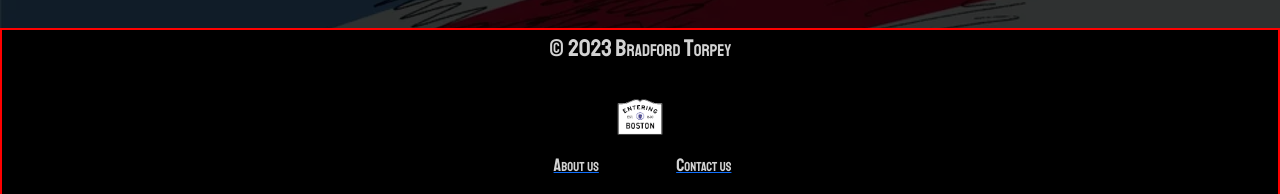
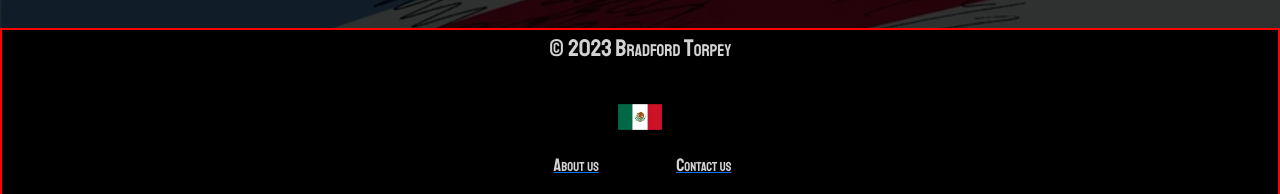
Before and after one commit to biffmalibu/MXSite, a plain HTML site: page background.html in a window 1280 px wide. Shown: the part 5258-5452 px from the top of the page. Drawn offline with nearby package versions, Linux system fonts and the light colour scheme; some packages are replaced by stand-ins of ours; a script that the page names is missing.

Commit message:
Update footer image

```diff
--- a/background.html
+++ b/background.html
@@ -162,7 +162,7 @@ The Prudential Center, a premier shopping destination in the Northeast, boasts m
 	 <!-- Footer -->
 	<footer>
 		<p>&copy; <span id="copyright"></span> Bradford Torpey</p>
-		<img class="footer-img" src="images/3dgifmaker76040.gif">
+		<img class="footer-img" src="images/flaggif.gif">
 		<div class="footer-container">
 			<div class="footer-item"><a href="#"><p id="small-pg">About us</p></a></div>
 			<div class="footer-item"><a href="#"><p id="small-pg">Contact us</p></a></div>
```
Also changed, not shown: challenges.html (+1 -1 lines), index.html (+1 -1 lines), map.html (+1 -1 lines), images/3dgifmaker76040.gif (deleted), images/flaggif.gif (added).
